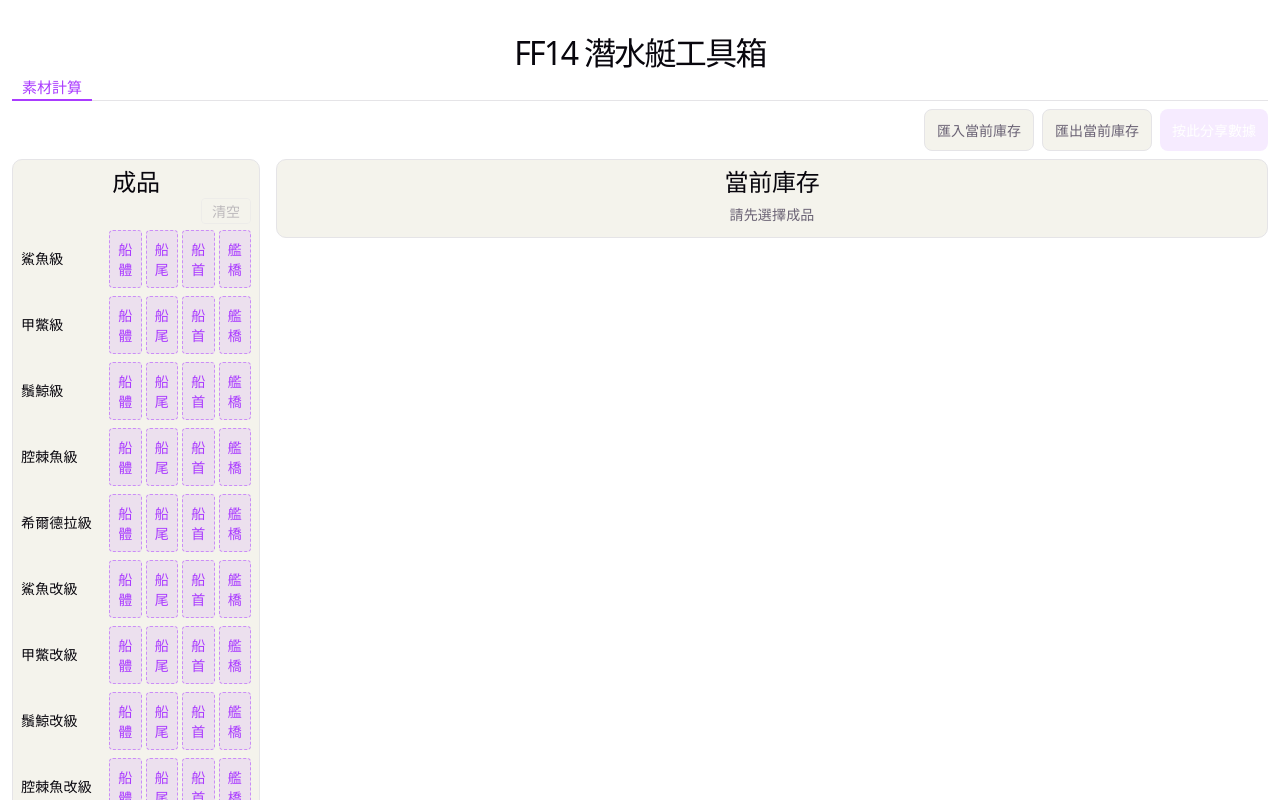
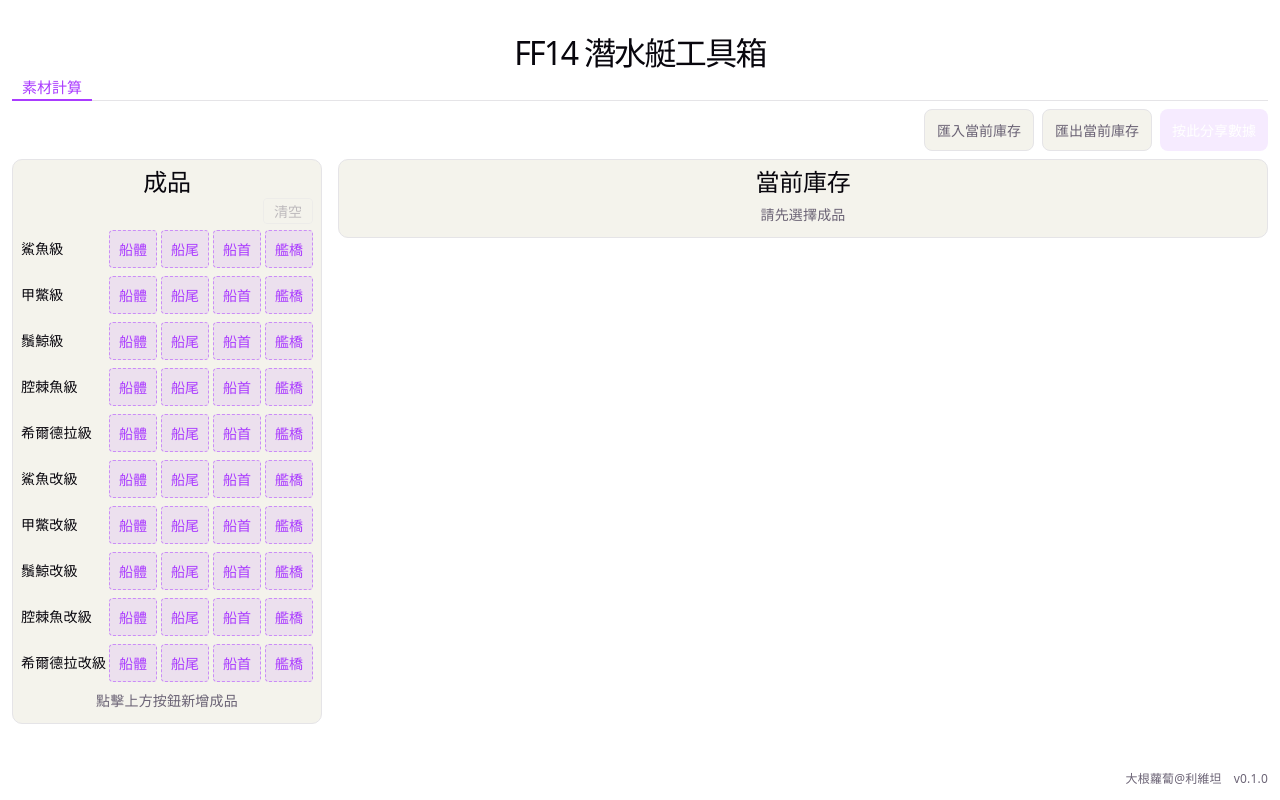
Before and after one commit to PoyiCode/FF14Submarine, a React (Vite) app: page / in a window 1280 px wide. Shown: the top 800 px of the page. Built offline with nearby package versions, Linux system fonts and the light colour scheme.

Commit message:
- 修正layout

```diff
--- a/src/components/Calculator.css
+++ b/src/components/Calculator.css
@@ -1,9 +1,9 @@
 /* 計算器兩欄版面：20fr（成品）/ 80fr（庫存）
    ≥1401px：兩欄並排，各欄可獨立垂直捲動
-   ≤700px：單欄垂直堆疊 */
+   ≤1000px：單欄垂直堆疊（對齊 inventory-grid 的 container query 切換點） */
 .calc-layout {
   display: grid;
-  grid-template-columns: 20fr 80fr;
+  grid-template-columns: 25fr 75fr;
   gap: 16px;
   align-items: start;
 
@@ -18,7 +18,7 @@
     align-items: stretch;
   }
 
-  @media (max-width: 700px) {
+  @media (max-width: 1000px) {
     grid-template-columns: 1fr;
   }
 }
```
